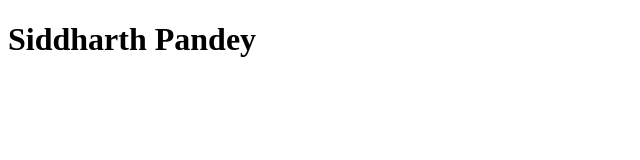
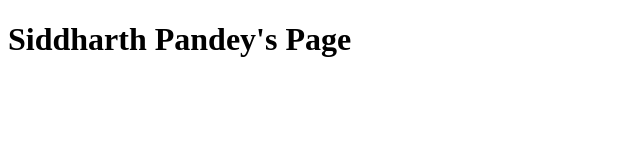
Before and after one commit to siddharth-pandey/sid.github.com, a plain HTML site: page index.html in a window 1280 px wide. Shown: the whole page, without its empty margins (0-640 px from the left). Drawn offline with Linux system fonts and the light colour scheme.

Commit message:
Update index.html

```diff
--- a/index.html
+++ b/index.html
@@ -5,6 +5,6 @@
 	<title></title>
 </head>
 <body>
-	<h1>Siddharth Pandey</h1>
+	<h1>Siddharth Pandey's Page</h1>
 </body>
 </html>
```
